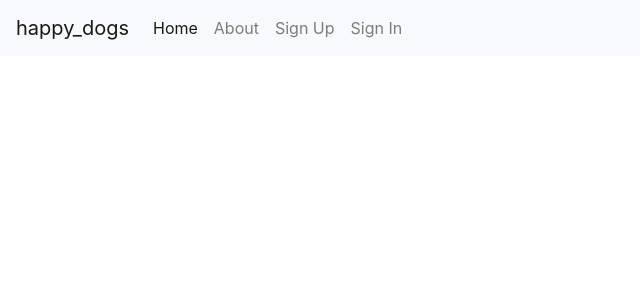
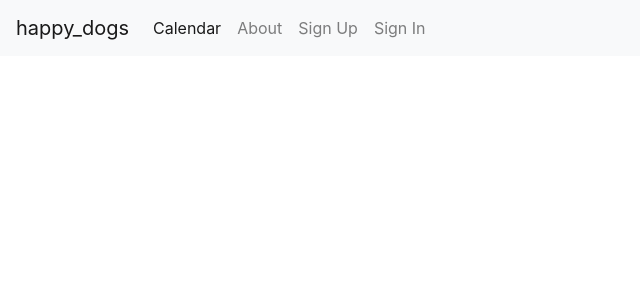
Before and after one commit to shuryhin-oleksandr/happy_dogs, a Django app: page /dogs/calendar/2021/10/04/ in a window 1280 px wide. Shown: the top 300 px of the page, without its empty margins (0-640 px from the left). Run offline with Django 3.2, Linux system fonts and the light colour scheme; data that the repository does not hold is empty; some libraries are stand-ins or nearby versions.

Commit message:
Verbose naming

```diff
--- a/happy_dogs/dogs/urls.py
+++ b/happy_dogs/dogs/urls.py
@@ -1,10 +1,14 @@
 from django.urls import path
 
-from happy_dogs.dogs.views import CalendarView, DateVisitsListView
+from happy_dogs.dogs.views import BoardingCalendarView, BoardingVisitsListView
 
 app_name = "dogs"
 urlpatterns = [
-    path("calendar/", CalendarView.as_view()),
+    path("boarding-calendar/", BoardingCalendarView.as_view(), name="boarding-calendar"),
     # TODO: Fix parsing
-    path("calendar/<int:year>/<int:month>/<int:day>/", DateVisitsListView.as_view()),
+    path(
+        "calendar/<int:year>/<int:month>/<int:day>/",
+        BoardingVisitsListView.as_view(),
+        name="boarding-visits",
+    ),
 ]
--- a/happy_dogs/dogs/views.py
+++ b/happy_dogs/dogs/views.py
@@ -14,8 +14,8 @@ def daterange(start_date, end_date):
         yield start_date + timedelta(n)
 
 
-class CalendarView(TemplateView):
-    template_name = "dogs/calendar.html"
+class BoardingCalendarView(TemplateView):
+    template_name = "dogs/boarding_calendar.html"
 
     def get_context_data(self, **kwargs):
         start_date = date(2021, 10, 1)
@@ -34,9 +34,9 @@ class CalendarView(TemplateView):
         return super().get_context_data(**kwargs)
 
 
-class DateVisitsListView(ListView):
+class BoardingVisitsListView(ListView):
     model = Visit
-    template_name = "dogs/date_visits_list.html"
+    template_name = "dogs/boarding_visits_list.html"
 
     # TODO: use filters
     def get_queryset(self):
--- a/happy_dogs/templates/base.html
+++ b/happy_dogs/templates/base.html
@@ -53,7 +53,7 @@
         <div class="collapse navbar-collapse" id="navbarSupportedContent">
           <ul class="navbar-nav mr-auto">
             <li class="nav-item active">
-              <a class="nav-link" href="{% url 'home' %}">Home <span class="sr-only">(current)</span></a>
+              <a class="nav-link" href="{% url 'dogs:boarding-calendar' %}">Calendar <span class="sr-only">(current)</span></a>
             </li>
             <li class="nav-item">
               <a class="nav-link" href="{% url 'about' %}">About</a>
```
Also changed, not shown: happy_dogs/templates/dogs/boarding_calendar.html (added, +13 -0 lines), happy_dogs/templates/dogs/calendar.html (deleted, +0 -10 lines), happy_dogs/templates/dogs/boarding_visits_list.html (renamed from happy_dogs/templates/dogs/date_visits_list.html).
